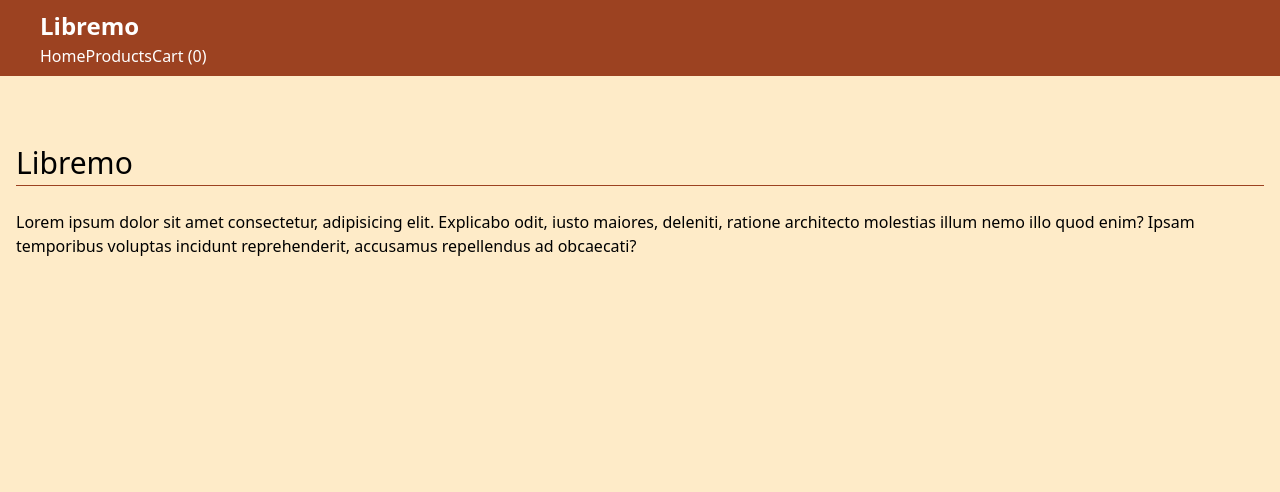
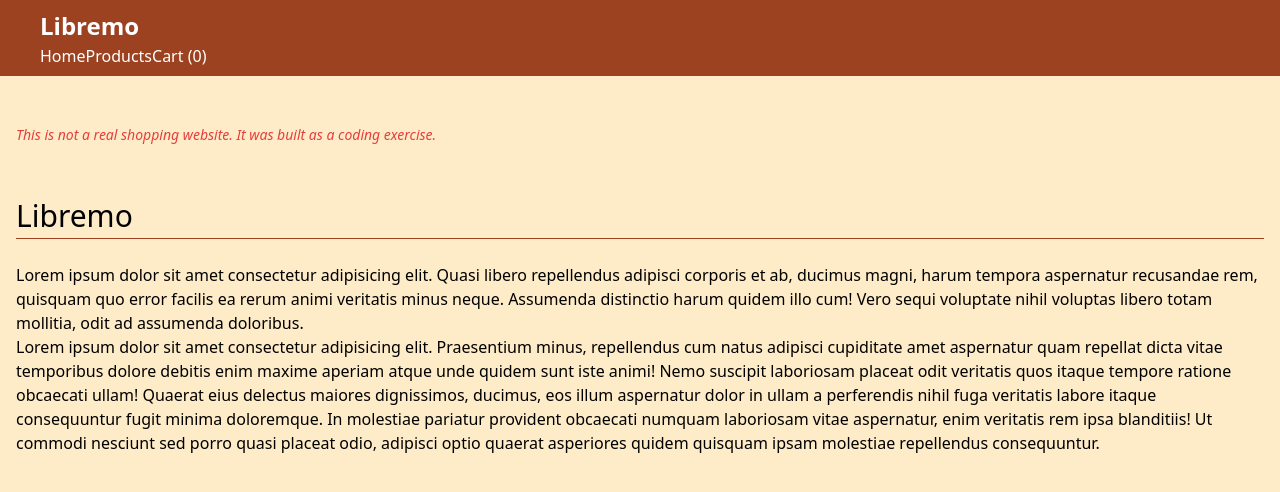
Before and after one commit to arturjzapater/libremo-frontend, a React app: page / in a window 1280 px wide. Shown: the top 492 px of the page. Built offline with nearby package versions, Linux system fonts and the light colour scheme; no server answers.

Commit message:
small fixes

```diff
--- a/src/app/App.jsx
+++ b/src/app/App.jsx
@@ -4,6 +4,7 @@ import Header from './Header'
 import Cart from '../features/cart/Cart'
 import Home from '../features/home/Home'
 import Products from '../features/products/Products'
+import Warning from '../features/warning/Warning'
 
 const views = {
     cart: <Cart />,
@@ -34,6 +35,7 @@ const App = ({ cart, view, getCart }) => {
         <div className="bg-orange-200 min-h-screen">
             <Header />
             <main className="p-4">
+                <Warning />
                 {getView(view)}
             </main>
         </div>
--- a/src/features/cart/Cart.jsx
+++ b/src/features/cart/Cart.jsx
@@ -1,7 +1,7 @@
 import React from 'react'
 import { connect } from 'react-redux'
 
-const Cart = ({ data }) => console.log(data) || (
+const Cart = ({ data }) => (
     <>
         <h2>Your Shopping Cart</h2>
         <section className="grid grid-cols-2">
--- a/src/features/home/Home.jsx
+++ b/src/features/home/Home.jsx
@@ -3,7 +3,8 @@ import React from 'react'
 const Home = () => (
     <>
         <h2 className="border-b border-orange-800 text-3xl mb-6 mt-12">Libremo</h2>
-        <p>Lorem ipsum dolor sit amet consectetur, adipisicing elit. Explicabo odit, iusto maiores, deleniti, ratione architecto molestias illum nemo illo quod enim? Ipsam temporibus voluptas incidunt reprehenderit, accusamus repellendus ad obcaecati?</p>
+        <p>Lorem ipsum dolor sit amet consectetur adipisicing elit. Quasi libero repellendus adipisci corporis et ab, ducimus magni, harum tempora aspernatur recusandae rem, quisquam quo error facilis ea rerum animi veritatis minus neque. Assumenda distinctio harum quidem illo cum! Vero sequi voluptate nihil voluptas libero totam mollitia, odit ad assumenda doloribus.</p>
+        <p>Lorem ipsum dolor sit amet consectetur adipisicing elit. Praesentium minus, repellendus cum natus adipisci cupiditate amet aspernatur quam repellat dicta vitae temporibus dolore debitis enim maxime aperiam atque unde quidem sunt iste animi! Nemo suscipit laboriosam placeat odit veritatis quos itaque tempore ratione obcaecati ullam! Quaerat eius delectus maiores dignissimos, ducimus, eos illum aspernatur dolor in ullam a perferendis nihil fuga veritatis labore itaque consequuntur fugit minima doloremque. In molestiae pariatur provident obcaecati numquam laboriosam vitae aspernatur, enim veritatis rem ipsa blanditiis! Ut commodi nesciunt sed porro quasi placeat odio, adipisci optio quaerat asperiores quidem quisquam ipsam molestiae repellendus consequuntur.</p>
     </>
 )
 
--- /dev/null
+++ b/src/features/warning/Warning.jsx
@@ -0,0 +1,9 @@
+import React from 'react'
+
+const Warning = () => (
+    <div className='text-sm italic text-red-600 my-8'>
+        This is not a real shopping website. It was built as a coding exercise.
+    </div>
+)
+
+export default Warning
```
